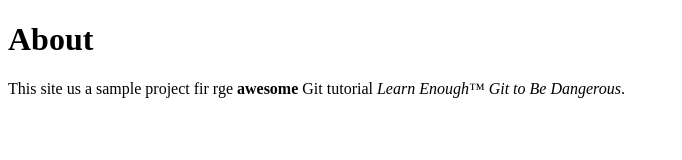
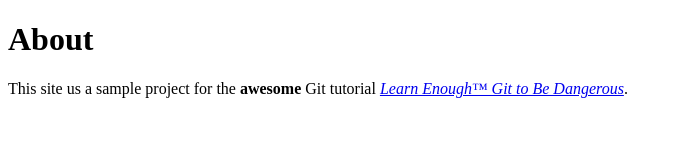
Before and after one commit to petrussola/website, a plain HTML site: page about.html in a window 1280 px wide. Shown: the whole page, without its empty margins (0-682 px from the left). Drawn offline with Linux system fonts and the light colour scheme.

Commit message:
Add link to the tutorial online

```diff
--- a/about.html
+++ b/about.html
@@ -6,7 +6,7 @@
   <body>
     <h1>About</h1>
     <p>
-      This site us a sample project fir rge <strong>awesome</strong> Git tutorial <em>Learn Enough™ Git to Be Dangerous</em>.
+      This site us a sample project for the <strong>awesome</strong> Git tutorial <a href="http://learnenough.com/git-tutorial"><em>Learn Enough™ Git to Be Dangerous</em></a>.
     </p>
 
   </body>
```
